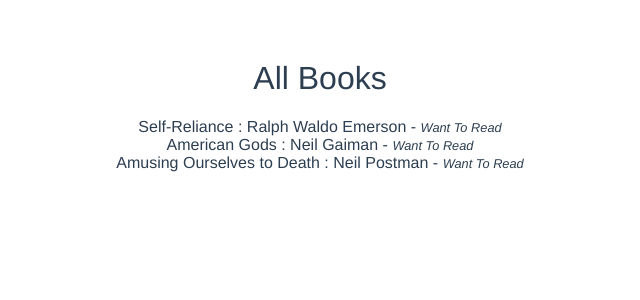
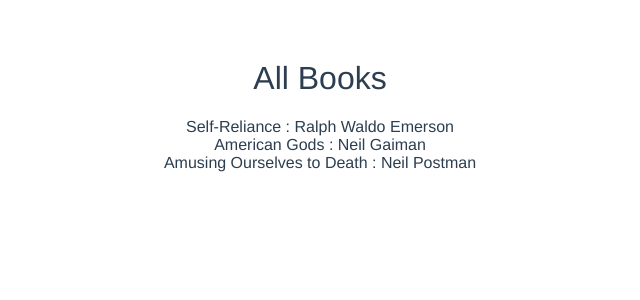
Before and after one commit to renz45/Vue-BookListing, a Vue app: page / in a window 1280 px wide. Shown: the top 300 px of the page, without its empty margins (320-960 px from the left). Built offline with nearby package versions, Linux system fonts and the light colour scheme.

Commit message:
remove state

```diff
--- a/src/components/BookItem.vue
+++ b/src/components/BookItem.vue
@@ -1,5 +1,7 @@
 <template>
-  <li>{{book.title}} : {{book.author}} - <span>{{book.state}}</span></li>
+  <li>
+    {{book.title}} : {{book.author}}
+  </li>
 </template>
 
 <script>
--- a/src/components/BookList.vue
+++ b/src/components/BookList.vue
@@ -19,10 +19,11 @@ export default {
   data() {
     return {
       title: 'All Books',
+      states: ['Want to Read', 'Read', 'Reading'],
       books: [
-        { title: 'Self-Reliance', author: 'Ralph Waldo Emerson', state: 'Want To Read' },
-        { title: 'American Gods', author: 'Neil Gaiman', state: 'Want To Read' },
-        { title: 'Amusing Ourselves to Death', author: 'Neil Postman', state: 'Want To Read' },
+        { title: 'Self-Reliance', author: 'Ralph Waldo Emerson' },
+        { title: 'American Gods', author: 'Neil Gaiman' },
+        { title: 'Amusing Ourselves to Death', author: 'Neil Postman' },
       ],
     };
   },
```
